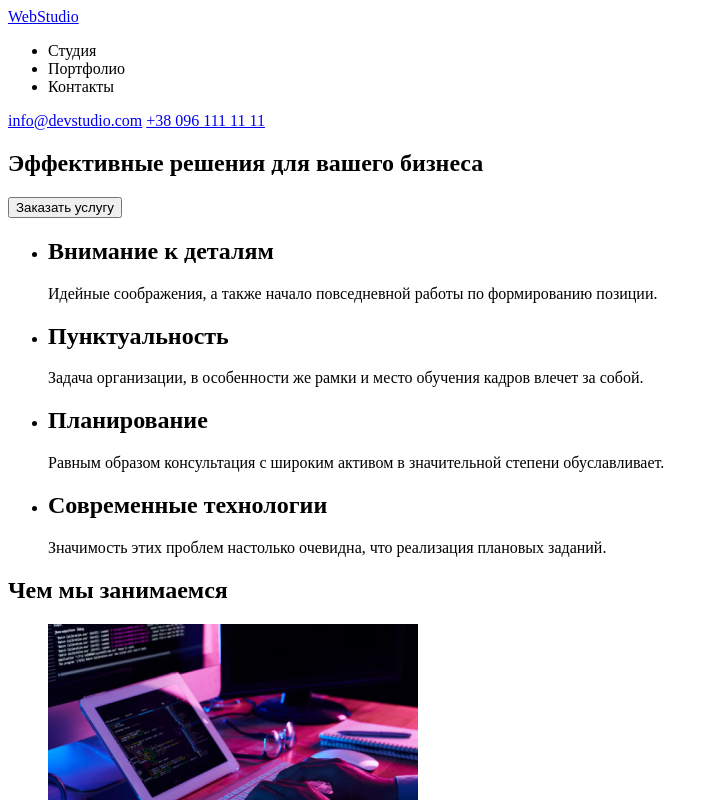
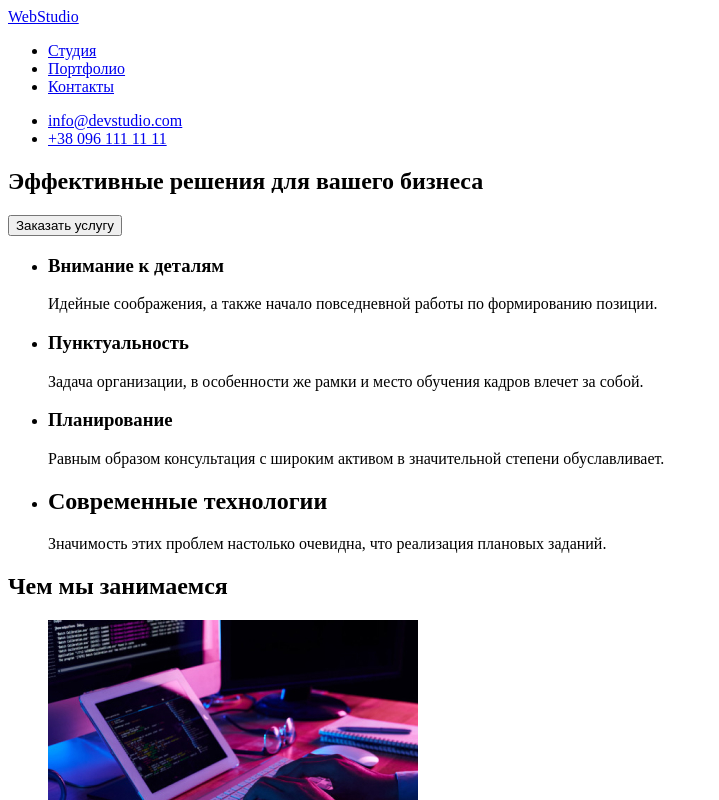
Before and after one commit to StelmakhM/goit-markup-hw-01, a plain HTML site: page index.html in a window 1280 px wide. Shown: the top 800 px of the page, without its empty margins (0-719 px from the left). Drawn offline with Linux system fonts and the light colour scheme.

Commit message:
mentor changes

```diff
--- a/index.html
+++ b/index.html
@@ -13,16 +13,18 @@
     <!-- Header -->
 
     <header>
-        <a href="#">WebStudio</a>
         <nav>
+            <a href="#">WebStudio</a>
             <ul>
-                <li>Студия</li>
-                <li>Портфолио</li>
-                <li>Контакты</li>
+                <li><a href="#">Студия</a></li>
+                <li><a href="#">Портфолио</a></li>
+                <li><a href="#">Контакты</a></li>
             </ul>
         </nav>
-        <a href="mailto:info@devstudio.com">info@devstudio.com</a>
-        <a href="tel:+380961111111">+38 096 111 11 11</a>
+        <ul>
+            <li><a href="mailto:info@devstudio.com">info@devstudio.com</a></li>
+            <li><a href="tel:+380961111111">+38 096 111 11 11</a></li>
+        </ul>
     </header>
 
     <!-- Main -->
@@ -35,21 +37,24 @@
             <h1>Эффективные решения для вашего бизнеса</h1>
             <button type="button">Заказать услугу</button>
         </section>
+
+
+        <!-- Особливості -->
+
+
         <section>
-
-            <!-- Особливості -->
-
+            <!-- <h2>Особливості</h2> -->
             <ul>
                 <li>
-                    <h2>Внимание к деталям</h2>
+                    <h3>Внимание к деталям</h3>
                     <p>Идейные соображения, а также начало повседневной работы по формированию позиции.</p>
                 </li>
                 <li>
-                    <h2>Пунктуальность</h2>
+                    <h3>Пунктуальность</h3>
                     <p>Задача организации, в особенности же рамки и место обучения кадров влечет за собой.</p>
                 </li>
                 <li>
-                    <h2>Планирование</h2>
+                    <h3>Планирование</h3>
                     <p>Равным образом консультация с широким активом в значительной степени обуславливает.</p>
                 </li>
                 <li>
@@ -105,9 +110,11 @@
     <footer>
         <a href="#">WebStudio</a>
         <address>
-            г. Киев, пр-т Леси Украинки, 26
-            <a href="mailto:info@devstudio.com">info@devstudio.com</a>
-            <a href="tel:+380961111111">+38 096 111 11 11</a>
+            <a href="#">г. Киев, пр-т Леси Украинки, 26</a>
+            <ul>
+                <li><a href="mailto:info@devstudio.com">info@devstudio.com</a></li>
+                <li><a href="tel:+380961111111">+38 096 111 11 11</a></li>
+            </ul>
         </address>
     </footer>
 </body>
```
